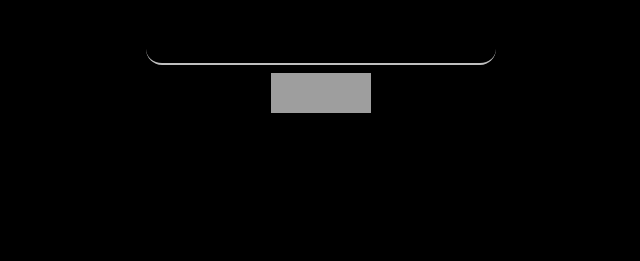
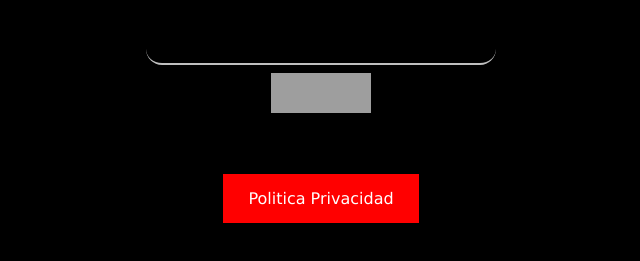
Before and after one commit to Sherpa47/Ghost-War, a plain HTML site: page index.html in a window 1280 px wide. Shown: the part 673-934 px from the top of the page, without its empty margins (319-959 px from the left). Before the commit the page ends 892 px from the top, so only its background shows below. Drawn offline with nearby package versions, Linux system fonts and the light colour scheme; grey boxes are pictures that could not be loaded.

Commit message:
Update index.html

```diff
--- a/index.html
+++ b/index.html
@@ -113,6 +113,28 @@ hr.barra2 {
     margin-right: auto;
   }
 
+ .politicaDiv {
+  float: center;
+  width: 100%;
+  height: auto;
+  text-align: center;
+  margin: 4% auto;
+
+
+.fcc-btn {
+  background-color: #FF0000;
+  color: white;
+  padding: 15px 25px;
+  text-decoration: none;
+
+    float: center;
+  width: 100%;
+  height: auto;
+  text-align: center;
+  margin: 0 auto;}
+
+}
+
 
 </style>
 </head>
@@ -152,6 +174,8 @@ hr.barra2 {
 <p>🇩🇪    Alemán</p></a>
 </div>
 
+
+
 <hr class="barra2">
 
 <div class="div_contador">
@@ -160,7 +184,14 @@ hr.barra2 {
 
 </div>
 
+
+<div class="politicaDiv">
+<a class="fcc-btn" href="http://www.e-droid.net/privacy.php?ida=2030428&idl=en">Politica Privacidad</a>
+ </div>
+
 </div>
+
+
 
 </body>
 
```
